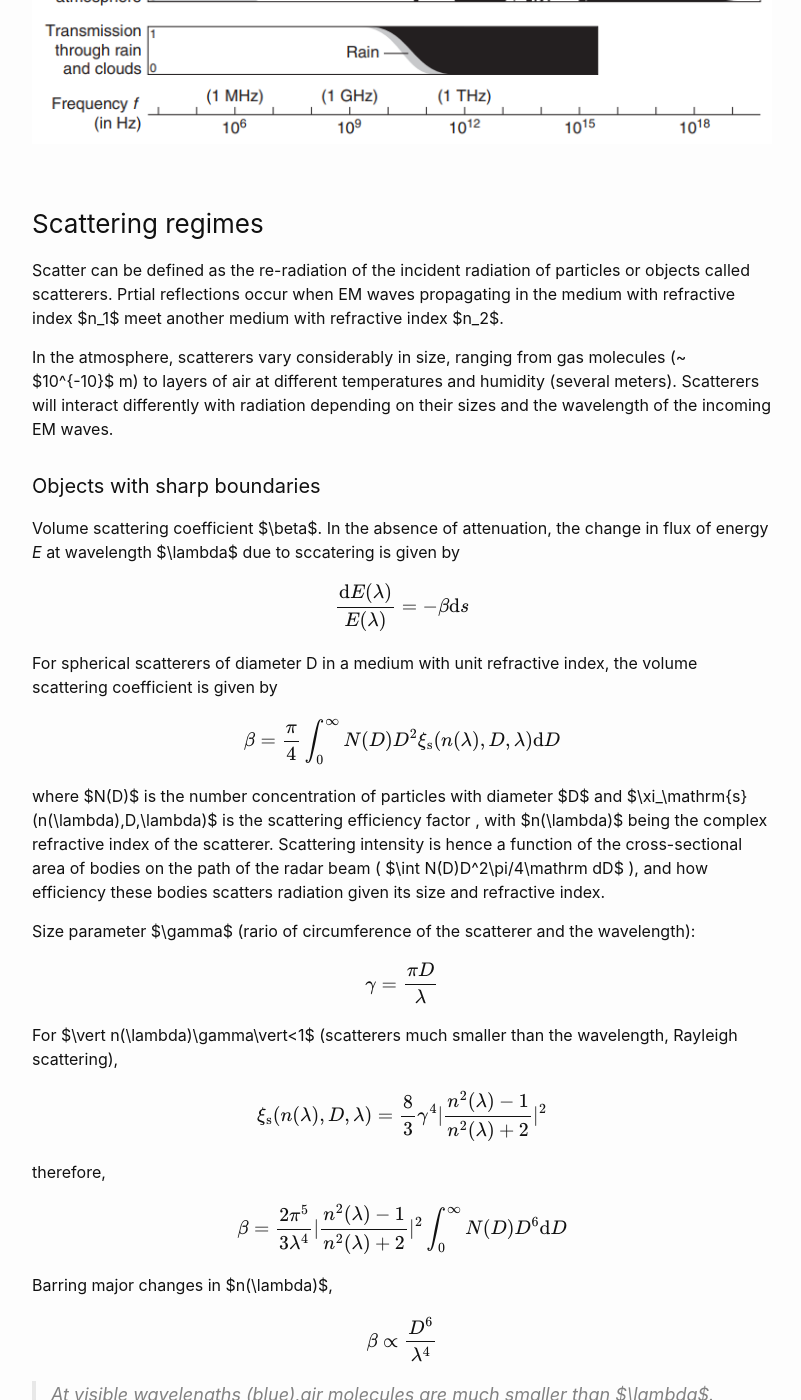
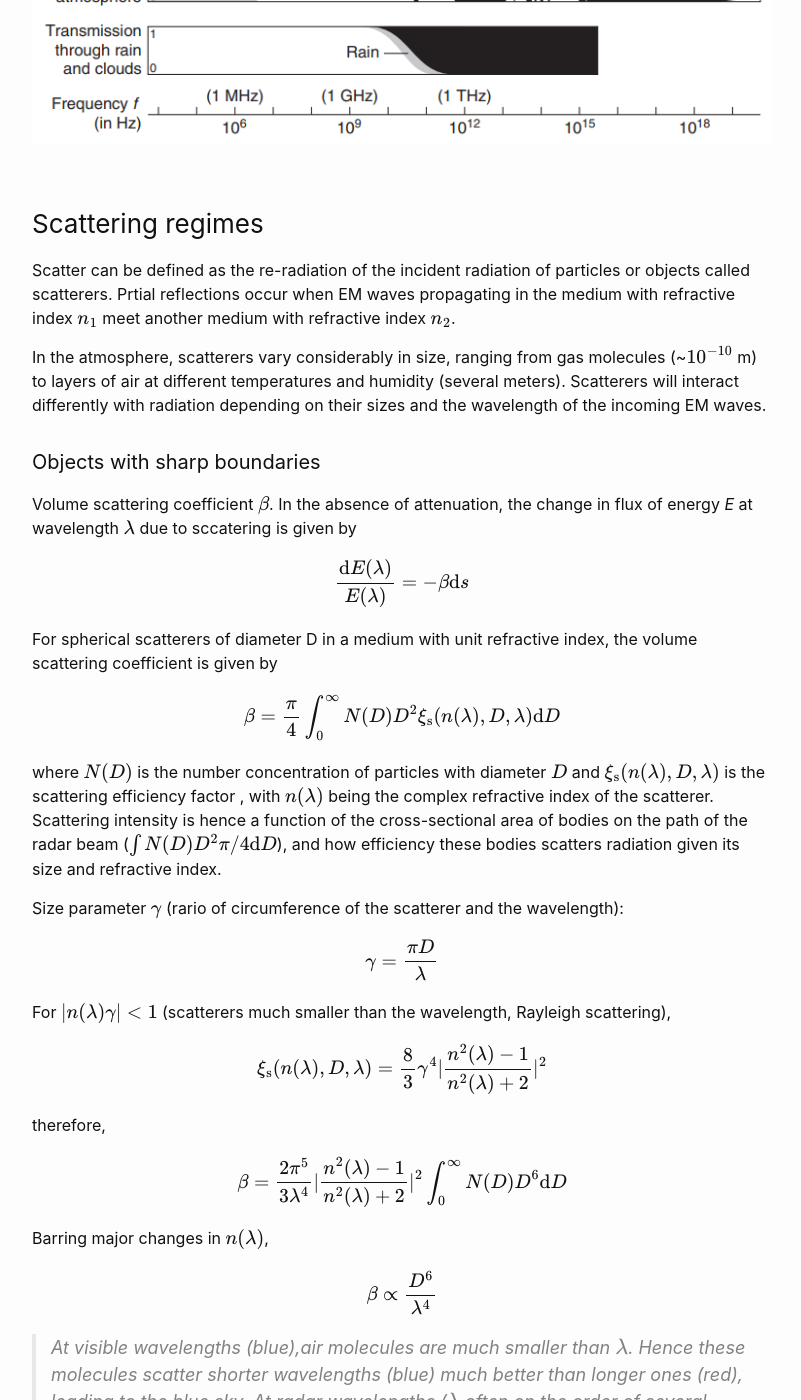
Before and after one commit to sunjp704/sunjp704.github.io, a Jekyll site: the page built from _posts/2022-08-05-radar-meteorology-1.md, in a window 1280 px wide and 1400 px high, scrolled down 1263 px. Shown: the whole window, without its empty margins (238-1039 px from the left). Built offline with Jekyll 4.4.1, drawn with Linux system fonts in a browser that asks for light colours; formulas are drawn with MathJax 3; some of the changed text lies outside the part shown.

Commit message:
update math expressions

```diff
--- a/_posts/2022-08-05-radar-meteorology-1.md
+++ b/_posts/2022-08-05-radar-meteorology-1.md
@@ -30,13 +30,13 @@ The transparency of the atmosphere to EM waves depends critically on the wavelen
 
 ### Scattering regimes
 
-Scatter can be defined as the re-radiation of the incident radiation of particles or objects called scatterers. Prtial reflections occur when EM waves propagating in the medium with refractive index $n_1$ meet another medium with refractive index $n_2$.
+Scatter can be defined as the re-radiation of the incident radiation of particles or objects called scatterers. Prtial reflections occur when EM waves propagating in the medium with refractive index $$n_1$$ meet another medium with refractive index $$n_2$$.
 
-In the atmosphere, scatterers vary considerably in size, ranging from gas molecules (~ $10^{-10}$ m) to layers of air at different temperatures and humidity (several meters). Scatterers will interact differently with radiation depending on their sizes and the wavelength of the incoming EM waves.
+In the atmosphere, scatterers vary considerably in size, ranging from gas molecules (~$$10^{-10}$$ m) to layers of air at different temperatures and humidity (several meters). Scatterers will interact differently with radiation depending on their sizes and the wavelength of the incoming EM waves.
 
 #### Objects with sharp boundaries
 
-Volume scattering coefficient $\beta$. In the absence of attenuation, the change in flux of energy *E* at wavelength $\lambda$ due to sccatering is given by
+Volume scattering coefficient $$\beta$$. In the absence of attenuation, the change in flux of energy *E* at wavelength $$\lambda$$ due to sccatering is given by
 
 $$
 \frac{\mathrm{d}E(\lambda)}{E(\lambda)}=-\beta\mathrm{d}s
@@ -48,15 +48,15 @@ $$
 \beta=\frac{\pi}{4}\int_{0}^{\infty}N(D)D^2\xi_\mathrm{s}(n(\lambda),D,\lambda)\mathrm{d}D
 $$
 
-where $N(D)$ is the number concentration of particles with diameter $D$ and $\xi_\mathrm{s}(n(\lambda),D,\lambda)$ is the scattering efficiency factor , with $n(\lambda)$ being the complex refractive index of the scatterer. Scattering intensity is hence a function of the cross-sectional area of bodies on the path of the radar beam ( $\int N(D)D^2\pi/4\mathrm dD$ ), and how efficiency these bodies scatters radiation given its size and refractive index.
+where $$N(D)$$ is the number concentration of particles with diameter $$D$$ and $$\xi_\mathrm{s}(n(\lambda),D,\lambda)$$ is the scattering efficiency factor , with $$n(\lambda)$$ being the complex refractive index of the scatterer. Scattering intensity is hence a function of the cross-sectional area of bodies on the path of the radar beam ($$\int N(D)D^2\pi/4\mathrm dD$$), and how efficiency these bodies scatters radiation given its size and refractive index.
 
-Size parameter $\gamma$ (rario of circumference of the scatterer and the wavelength):
+Size parameter $$\gamma$$ (rario of circumference of the scatterer and the wavelength):
 
 $$
 \gamma=\frac{\pi D}{\lambda}
 $$
 
-For $\vert n(\lambda)\gamma\vert<1$ (scatterers much smaller than the wavelength, Rayleigh scattering),
+For $$\vert n(\lambda)\gamma\vert<1$$ (scatterers much smaller than the wavelength, Rayleigh scattering),
 
 $$
 \xi_\mathrm{s}(n(\lambda),D,\lambda)=\frac{8}{3}\gamma^4\vert\frac{n^2(\lambda)-1}{n^2(\lambda)+2}\vert^2
@@ -68,12 +68,12 @@ $$
 \beta=\frac{2\pi^5}{3\lambda^4}\vert\frac{n^2(\lambda)-1}{n^2(\lambda)+2}\vert^2\int_{0}^{\infty}N(D)D^6\mathrm{d}D
 $$
 
-Barring major changes in $n(\lambda)$,
+Barring major changes in $$n(\lambda)$$,
 
 $$
 \beta\propto\frac{D^6}{\lambda^4}
 $$
 
->At visible wavelengths (blue),air molecules are much smaller than $\lambda$. Hence these molecules scatter shorter wavelengths (blue) much better than longer ones (red), leading to the blue sky. At radar wavelengths ( $\lambda$ often on the order of several centimeters), most atmospheric targets behave as Rayleigh scatterers. Therefore, radars ysing shorter wavelengths will see increased scattering from precipitaion.
+>At visible wavelengths (blue),air molecules are much smaller than $$\lambda$$. Hence these molecules scatter shorter wavelengths (blue) much better than longer ones (red), leading to the blue sky. At radar wavelengths ($$\lambda$$ often on the order of several centimeters), most atmospheric targets behave as Rayleigh scatterers. Therefore, radars ysing shorter wavelengths will see increased scattering from precipitaion.
 
 For scatterers much larger than the wavelength
```
